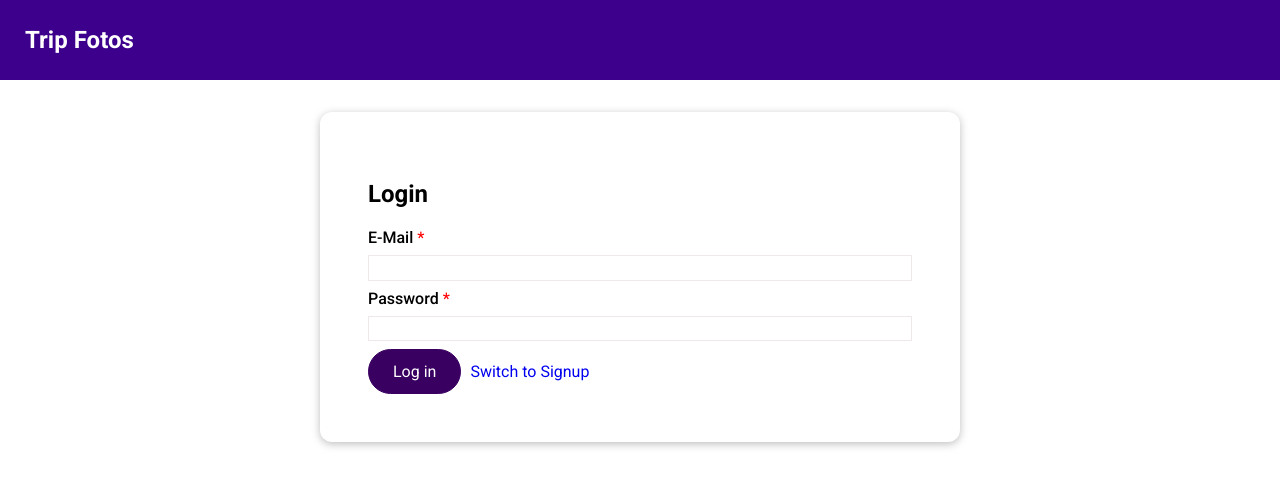
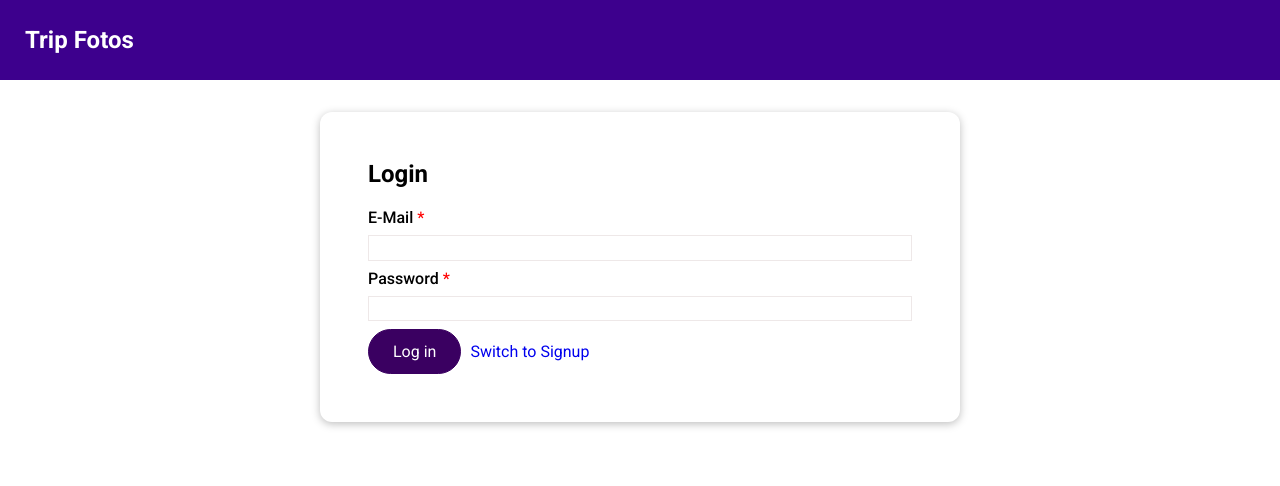
Before and after one commit to andres-codigo/trip-fotos-react, a React (Vite) app: page /authentication in a window 1280 px wide. Shown: the top 486 px of the page. Built offline with nearby package versions, Linux system fonts and the light colour scheme; no server answers.

Commit message:
Updated UserAuthForm
- className and data-cy attributes added to h2
- userAuthenticationTitle class added to scss

```diff
--- a/src/components/forms/UserAuthForm.jsx
+++ b/src/components/forms/UserAuthForm.jsx
@@ -50,8 +50,11 @@ const UserAuthForm = ({
 			noValidate
 			data-cy="user-authentication-form"
 			aria-busy={isLoading}
-			aria-labelledby="user-auth-form-title">
-			<h2 id="user-auth-form-title">
+			aria-labelledby="user-authentication-form-title">
+			<h2
+				id="user-authentication-form-title"
+				className={userAuthStyles.userAuthenticationTitle}
+				data-cy="user-authentication-form-title">
 				{mode === API_DATABASE.API_AUTH_LOGIN_MODE ? (
 					<>
 						Login{' '}
--- a/src/components/forms/UserAuthForm.module.scss
+++ b/src/components/forms/UserAuthForm.module.scss
@@ -5,6 +5,10 @@
 .userAuthentication {
 	margin: 1rem;
 	padding: 1rem;
+
+	.userAuthenticationTitle {
+		margin-top: 0;
+	}
 
 	.visuallyHidden {
 		position: absolute;
```
Also changed, not shown: 1 other file (tests, documents, lock files or other folders).
